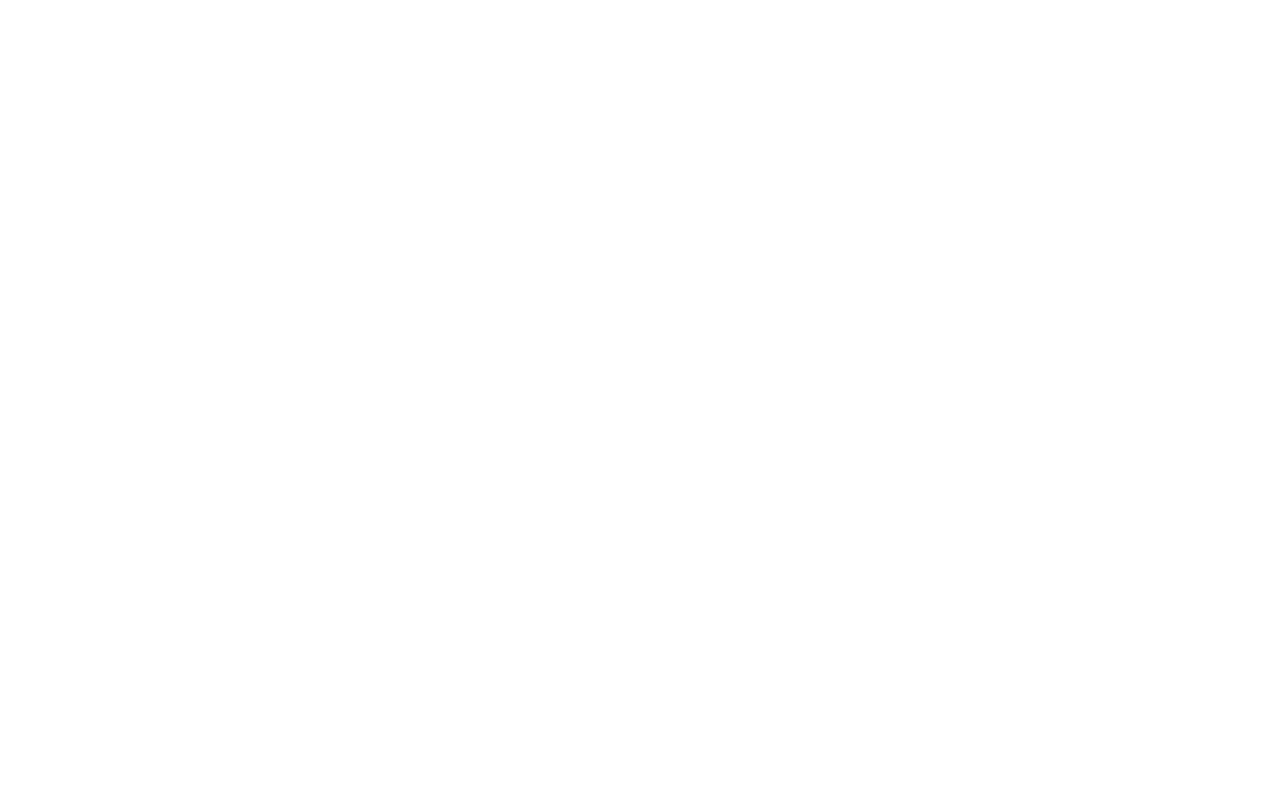
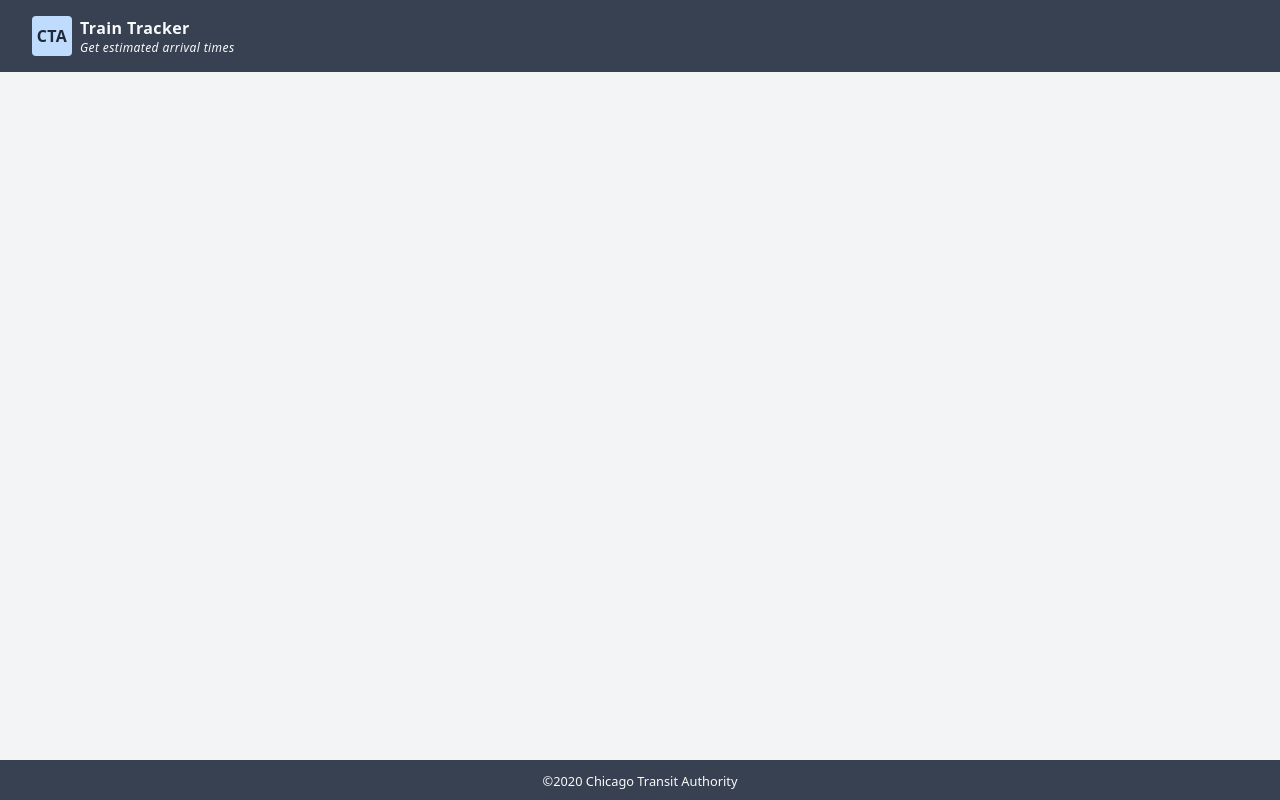
Before and after one commit to dnstld/cta-train-tracker, a React (Create React App) app: page /details in a window 1280 px wide. Built offline with nearby package versions, Linux system fonts and the light colour scheme.

Commit message:
created layout base with styles

```diff
--- a/src/App.tsx
+++ b/src/App.tsx
@@ -2,11 +2,14 @@
 import { BrowserRouter } from 'react-router-dom';
 
 import Routes from './routes';
+import Layout from './layouts/Layout';
 
 const App: React.FC = () => {
   return (
     <BrowserRouter>
-      <Routes />
+      <Layout>
+        <Routes />
+      </Layout>
     </BrowserRouter>
   );
 };
--- /dev/null
+++ b/src/layouts/Layout/index.tsx
@@ -0,0 +1,29 @@
+import React from 'react';
+
+const Layout: React.FC = ({ children }) => (
+  <div className="w-screen min-h-screen flex flex-col items-center bg-gray-100 pt-20">
+    <nav className="fixed top-0 left-0 w-full flex flex-col items-center bg-gray-700 text-gray-50 p-4">
+      <header className="w-full max-w-screen-xl px-4">
+        <h1 className="flex items-center antialiased tracking-wide font-bold">
+          <span className="flex items-center justify-center w-10 h-10 bg-blue-200 rounded text-gray-800 mr-2">
+            CTA
+          </span>
+          <div>
+            Train Tracker
+            <span className="block font-normal text-xs italic">
+              Get estimated arrival times
+            </span>
+          </div>
+        </h1>
+      </header>
+    </nav>
+
+    <main className="flex-1 w-full max-w-screen-xl p-4">{children}</main>
+
+    <footer className="w-screen bg-gray-700 text-gray-50 p-2 text-center">
+      <small>©2020 Chicago Transit Authority</small>
+    </footer>
+  </div>
+);
+
+export default Layout;
```
Also changed, not shown: 1 other file (tests, documents, lock files or other folders).
